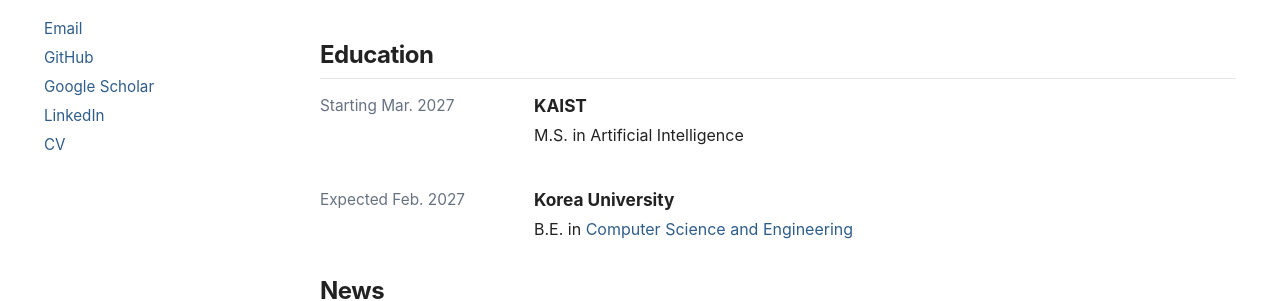
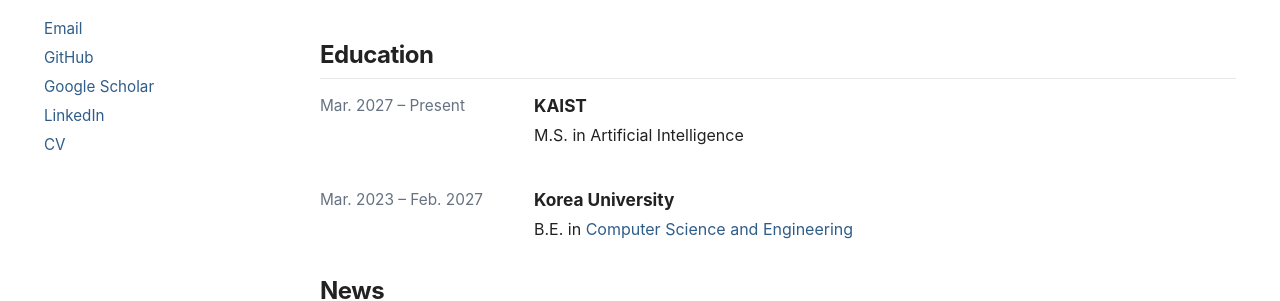
Before and after one commit to kmj200392/kmj200392.github.io, a Jekyll site: the page built from _pages/about.md, in a window 1280 px wide and 900 px high. Shown: the part 324-625 px from the top of the window. Built offline with Jekyll 4.4.1, drawn with Linux system fonts in a browser that asks for light colours.

Commit message:
Show full education date ranges

```diff
--- a/_pages/about.md
+++ b/_pages/about.md
@@ -14,7 +14,7 @@ My research focuses on developing **more capable, efficient, and adaptive large
 
 <div class="experience-list">
   <div class="experience-item">
-    <div class="experience-date">Starting Mar. 2027</div>
+    <div class="experience-date">Mar. 2027 – Present</div>
     <div class="experience-content">
       <div class="experience-title"><a href="https://www.kaist.ac.kr/en/">KAIST</a></div>
       <div class="experience-role">M.S. in Artificial Intelligence</div>
@@ -22,7 +22,7 @@ My research focuses on developing **more capable, efficient, and adaptive large
   </div>
 
   <div class="experience-item">
-    <div class="experience-date">Expected Feb. 2027</div>
+    <div class="experience-date">Mar. 2023 – Feb. 2027</div>
     <div class="experience-content">
       <div class="experience-title"><a href="https://www.korea.edu/">Korea University</a></div>
       <div class="experience-role">B.E. in <a href="https://cs.korea.ac.kr/cs/index.do">Computer Science and Engineering</a></div>
```
